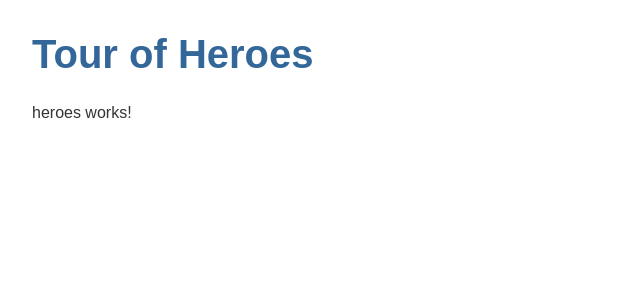
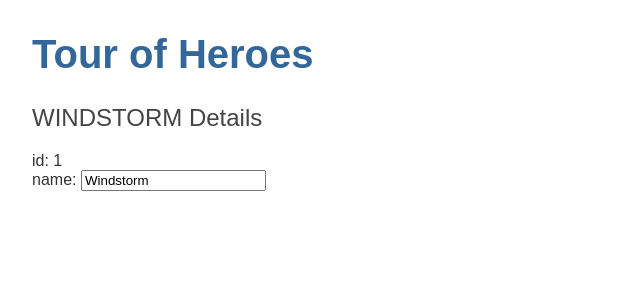
Before and after one commit to xgirma/angular-tour-of-heroes, an Angular app: page / in a window 1280 px wide. Shown: the top 300 px of the page, without its empty margins (0-640 px from the left). Built offline with nearby package versions, Linux system fonts and the light colour scheme.

Commit message:
add heroes

```diff
--- a/src/app/app.module.ts
+++ b/src/app/app.module.ts
@@ -4,6 +4,7 @@ import { NgModule } from '@angular/core';
 import { AppRoutingModule } from './app-routing.module';
 import { AppComponent } from './app.component';
 import { HeroesComponent } from './heroes/heroes.component';
+import { FormsModule } from '@angular/forms';
 
 @NgModule({
   declarations: [
@@ -12,7 +13,8 @@ import { HeroesComponent } from './heroes/heroes.component';
   ],
   imports: [
     BrowserModule,
-    AppRoutingModule
+    AppRoutingModule,
+    FormsModule
   ],
   providers: [],
   bootstrap: [AppComponent]
--- a/src/app/hero.ts
+++ b/src/app/hero.ts
@@ -0,0 +1,4 @@
+export class Hero {
+  id: number;
+  name: string;
+}
--- a/src/app/heroes/heroes.component.html
+++ b/src/app/heroes/heroes.component.html
@@ -1 +1,7 @@
-<p>heroes works!</p>
+<h2 id="dtl">{{hero.name | uppercase}} Details</h2>
+<div id="hro-id"><span>id: </span>{{hero.id}}</div>
+<div id="hro-name">
+  <label>name:
+    <input [(ngModel)]="hero.name" placeholder="name" name="name"/>
+  </label>
+</div>
--- a/src/app/heroes/heroes.component.ts
+++ b/src/app/heroes/heroes.component.ts
@@ -1,4 +1,6 @@
 import { Component, OnInit } from '@angular/core';
+
+import { Hero } from '../hero';
 
 @Component({
   selector: 'app-heroes',
@@ -6,6 +8,10 @@ import { Component, OnInit } from '@angular/core';
   styleUrls: ['./heroes.component.css']
 })
 export class HeroesComponent implements OnInit {
+  hero: Hero = {
+    id: 1,
+    name: 'Windstorm'
+  };
 
   constructor() { }
 
```
Also changed, not shown: 2 other files (tests, documents, lock files or other folders).
